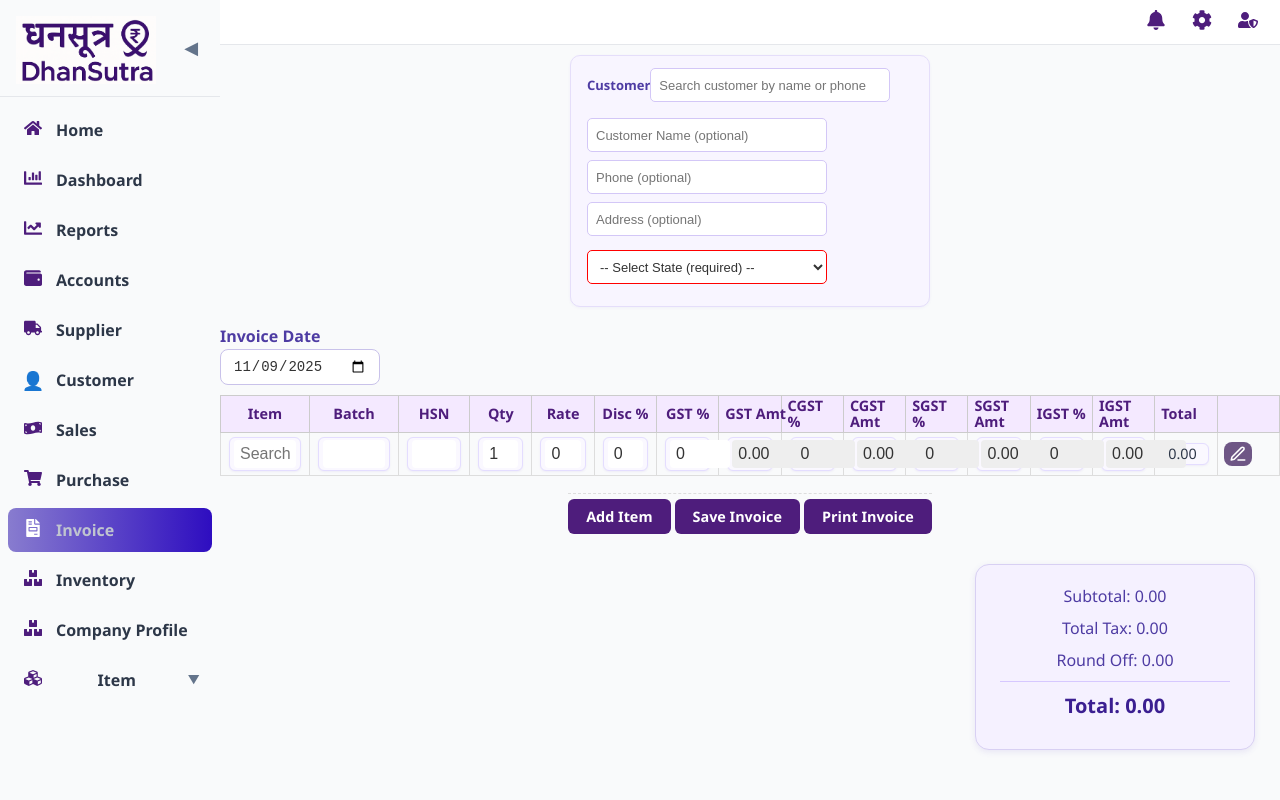
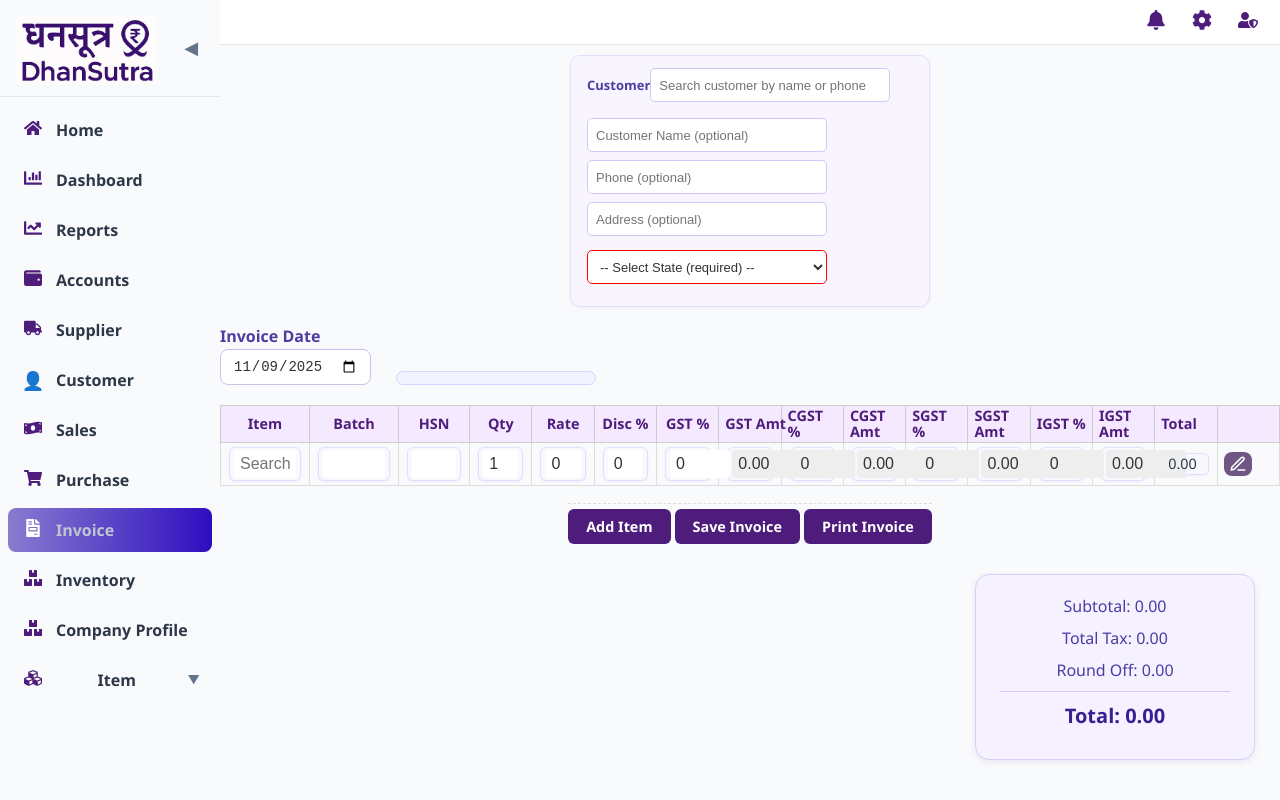
Before and after one commit to vineet-chhillar/bizvault-ui, a React (Create React App) app: page /item/InvoiceEditor in a window 1280 px wide. Both pictures are taken after typing "name@example.com", "Sample123" into the empty fields and a click on the button "Login". Built offline with nearby package versions, Linux system fonts and the light colour scheme.

Commit message:
commit on 18 nov 2025

```diff
--- a/src/components/Item/Invoice.css
+++ b/src/components/Item/Invoice.css
@@ -339,7 +339,7 @@
   display: flex;
   align-items: center;
   gap: 6px;
-  font-size: 14px;
+  font-size: 16px;
   white-space: nowrap;         /* keep everything on one line */
   overflow: hidden;
   text-overflow: ellipsis;     /* prevent overflow mess */
@@ -351,11 +351,33 @@
 }
 
 .suggestion-line .item-batch {
-  font-size: 13px;
+  font-size: 15px;
   color: #6b5bb5;
 }
 
 .suggestion-line .item-price {
-  font-size: 13px;
+  font-size: 15px;
   color: #8a7dd8;
 }
+.invoice-date-row {
+  display: flex;
+  align-items: flex-end;
+  gap: 25px;               /* spacing between date and stock */
+  margin-bottom: 10px;
+}
+
+.item-stock-display {
+  display: flex;
+  flex-direction: column;
+  padding: 6px 10px;
+  background: #f3f2ff;     /* soft light-purple background */
+  border: 1px solid #d7d4ff;
+  border-radius: 8px;
+  min-width: 200px;
+}
+
+.stock-line {
+  font-size: 15px;
+  color: #5c47a8;
+  margin: 2px 0;
+}
--- a/src/components/Item/InvoiceEditor.js
+++ b/src/components/Item/InvoiceEditor.js
@@ -24,7 +24,9 @@ const blankLine = () => ({
   IgstValue: 0,
 
   Amount: 0,
-  TaxAmount: 0
+  TaxAmount: 0,
+  Balance: null,
+  BalanceBatchWise:null
 });
 
 
@@ -44,7 +46,8 @@ const [customerList, setCustomerList] = useState([]);
 const [showSuggestions, setShowSuggestions] = useState(false);
 const [itemList, setItemList] = useState([]);       // will hold ItemForInvoice[]
 const [itemSearchIndex, setItemSearchIndex] = useState(null); // which row is showing suggestions
-
+const [selectedItemBalance, setSelectedItemBalance] = useState(null);
+const [selectedBatchBalance, setSelectedBatchBalance] = useState(null);
 const INDIAN_STATES = [
   "Andhra Pradesh","Arunachal Pradesh","Assam","Bihar","Chhattisgarh",
   "Goa","Gujarat","Haryana","Himachal Pradesh","Jharkhand","Karnataka",
@@ -366,6 +369,30 @@ useEffect(() => {
 if (msg.action === "GetCompanyProfileResponse") {
   setCompany(msg.profile);
 }
+if (msg.action === "GetItemBalanceResponse") {
+  const idx = msg.lineIndex;
+  const bal = msg.balance;
+setSelectedItemBalance(msg.balance);
+
+  setLines(prev => {
+    const copy = [...prev];
+    if (copy[idx]) copy[idx].Balance = bal;
+    return copy;
+  });
+}
+
+if (msg.action === "GetItemBalanceBatchWiseResponse") {
+  const idx = msg.lineIndex;
+  const balbatchwise = msg.balance;
+setSelectedBatchBalance(msg.balance);
+console.log("📥 Batch-wise balance for line", idx, "is", balbatchwise);
+  setLines(prev => {
+    const copy = [...prev];
+    if (copy[idx]) copy[idx].BalanceBatchWise = balbatchwise;
+    return copy;
+  });
+}
+
 if (msg?.Type === "GetItemsForInvoice") {
       if (msg.Status === "Success") {
         setItemList(msg.Data || []);
@@ -517,6 +544,7 @@ setLines(prev => prev.map(l => recomputeLineForState(l, company?.State, newState
       <div className="form-row">
         <div className="form-group">
 
+        <div className="invoice-date-row">
   <div className="invoice-date-section">
     <label>Invoice Date</label>
     <input
@@ -525,6 +553,22 @@ setLines(prev => prev.map(l => recomputeLineForState(l, company?.State, newState
       onChange={(e) => setInvoiceDate(e.target.value)}
     />
   </div>
+
+  <div className="item-stock-display">
+    {selectedItemBalance !== null && (
+      <div className="stock-line">
+        Total Available Stock: <b>{selectedItemBalance}</b>
+      </div>
+    )}
+
+    {selectedBatchBalance !== null && (
+      <div className="stock-line">
+        Batch Stock: <b>{selectedBatchBalance}</b>
+      </div>
+    )}
+  </div>
+</div>
+
 
       </div>
       </div>
@@ -597,6 +641,26 @@ setLines(prev => prev.map(l => recomputeLineForState(l, company?.State, newState
               updateLine(i, "Unit", it.UnitName || "pcs");
 
               setItemSearchIndex(null); // close dropdown
+               // 🔥 NEW — Fetch item balance
+
+window.chrome.webview.postMessage({
+  Action: "GetItemBalance",
+  Payload: {
+    ItemId: it.Id,
+    LineIndex: i
+  }
+});
+
+  // 🔥 NEW — Fetch item balance (correct payload format)
+window.chrome.webview.postMessage({
+  Action: "GetItemBalanceBatchWise",
+  Payload: {
+    ItemId: it.Id,
+    BatchNo: it.BatchNo || "",
+    LineIndex: i
+  }
+});
+
             }}
           >
             <div className="suggestion-line">
@@ -613,7 +677,17 @@ setLines(prev => prev.map(l => recomputeLineForState(l, company?.State, newState
 
               <td> <div className="cell-box"><input value={l.BatchNo} onChange={e=>updateLine(i,'BatchNo',e.target.value)} /></div></td>
               <td> <div className="cell-box"><input value={l.HsnCode} onChange={e=>updateLine(i,'HSNCode',e.target.value)} /></div></td>
-              <td> <div className="cell-box"><input value={l.Qty} onChange={e=>updateLine(i,'Qty',e.target.value)} /></div></td>
+              <td>
+  <div className="cell-box">
+    <input
+      value={l.Qty}
+      onChange={e => updateLine(i, "Qty", e.target.value)}
+    />
+
+
+  </div>
+</td>
+
               <td> <div className="cell-box"><input value={l.Rate} onChange={e=>updateLine(i,'Rate',e.target.value)} /></div></td>
               {/* DISCOUNT */}
 <td>
```
Lines whose indentation alone changed are shown as unchanged.
